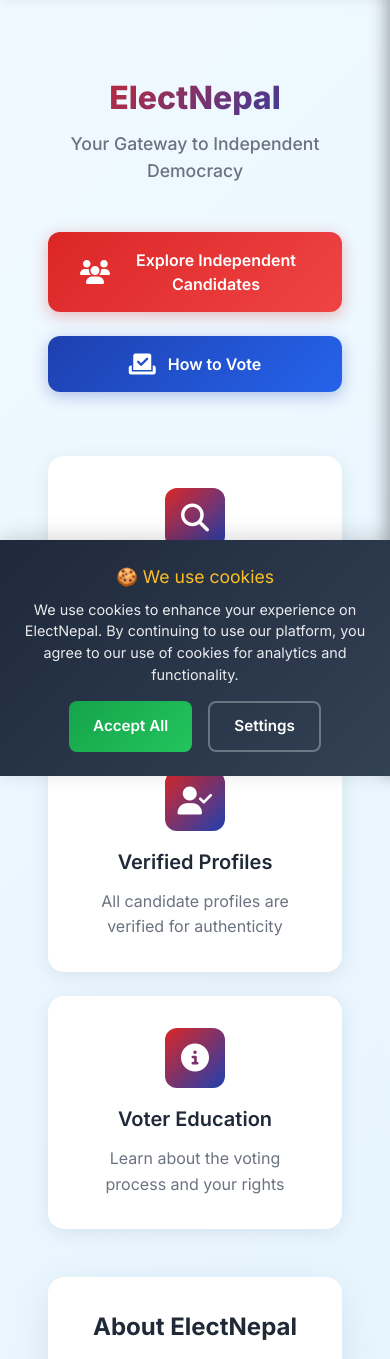
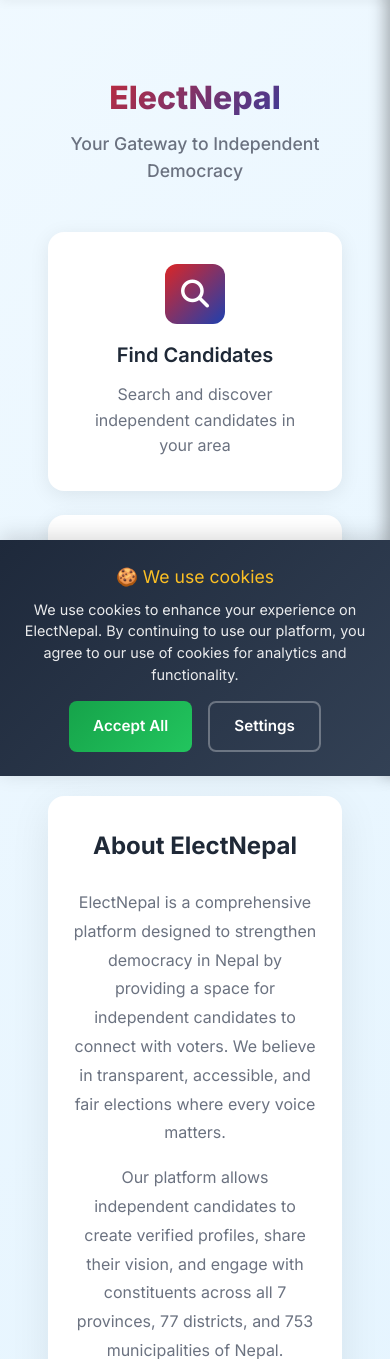
Before and after one commit to manesha63/electNepal, a Django app: page / in a window 390 px wide. Shown: the part 68-1427 px from the top of the page. Run offline with Django 4.2, Linux system fonts and the light colour scheme; some libraries are stand-ins or nearby versions.

Commit message:
Clean up landing page - remove redundant sections
- Removed 'Explore Independent Candidates' and 'How to Vote' buttons (available in hamburger menu)
- Removed 'Verified Profiles' feature card (redundant)
- Kept only essential feature cards: Find Candidates and Voter Education
- Cleaner, more focused landing page

🤖 Generated with Claude Code

Co-Authored-By: Claude <noreply@anthropic.com>

```diff
--- a/core/templates/core/home.html
+++ b/core/templates/core/home.html
@@ -15,19 +15,6 @@
         {% trans "Your Gateway to Independent Democracy" %}
     </p>
 
-    <!-- Action Buttons -->
-    <div class="action-buttons animate-on-scroll">
-        <a href="{% url 'candidates:list' %}" class="btn btn-primary">
-            <i class="fas fa-users btn-icon"></i>
-            <span>{% trans "Explore Independent Candidates" %}</span>
-        </a>
-
-        <a href="{% url 'how_to_vote' %}" class="btn btn-secondary">
-            <i class="fas fa-vote-yea btn-icon"></i>
-            <span>{% trans "How to Vote" %}</span>
-        </a>
-    </div>
-
     <!-- Features Section -->
     <div class="features-grid animate-on-scroll">
         <div class="feature-card">
@@ -37,16 +24,6 @@
             <h3 class="feature-title">{% trans "Find Candidates" %}</h3>
             <p class="feature-description">
                 {% trans "Search and discover independent candidates in your area" %}
-            </p>
-        </div>
-
-        <div class="feature-card">
-            <div class="feature-icon">
-                <i class="fas fa-user-check"></i>
-            </div>
-            <h3 class="feature-title">{% trans "Verified Profiles" %}</h3>
-            <p class="feature-description">
-                {% trans "All candidate profiles are verified for authenticity" %}
             </p>
         </div>
 
```
